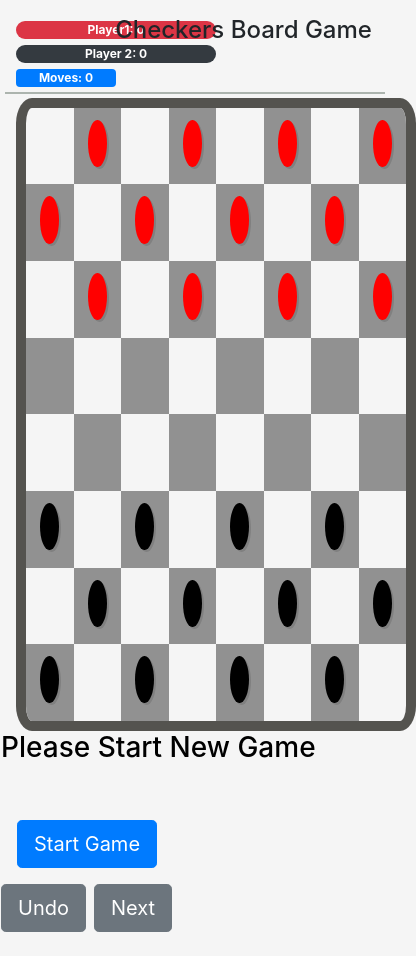
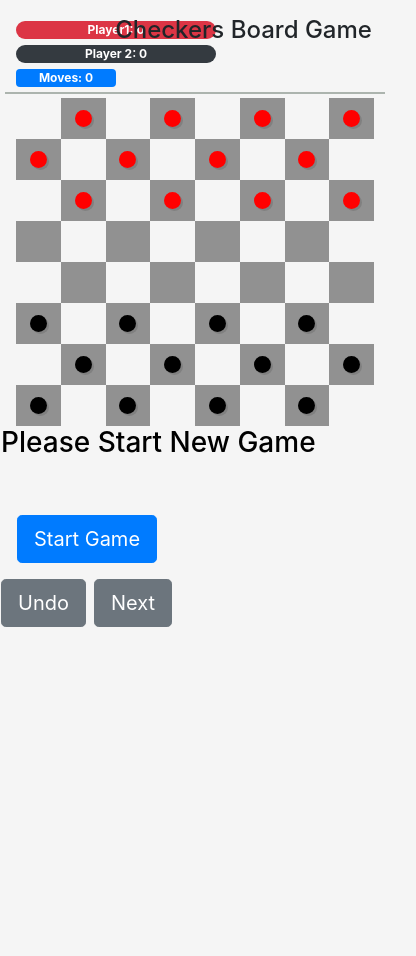
Before and after one commit to dorpi/checkers-react, a React (Create React App) app: page / in a window 390 px wide. Shown: the whole page, 416 px wide, since content can reach past the window. After the commit the page ends 844 px from the top, so only its background shows below. Built offline with nearby package versions, Linux system fonts and the light colour scheme.

Commit message:
Update board-styles.css
add mobile display

```diff
--- a/src/components/board/board-styles.css
+++ b/src/components/board/board-styles.css
@@ -1,51 +1,18 @@
 
 
 
-
-.table-responsive{
-
-  border:10px solid rgba(8, 7, 1, 0.673);
-  border-radius: 4%;
-  background-color: whitesmoke;
-  height: 75vh;
-  width: 40vw;
-  min-width: 400px;
-  min-height: 400px;
-}
-
-
-.table {
-  margin: 0;
-  width: 100%;
-  height: 100%;
-  }
-
-  tr:nth-child(odd) td:nth-child(even),
-  tr:nth-child(even) td:nth-child(odd) {
-    background-color: rgb(145, 145, 145);
-
-  }
-
-
-td{
-
-    height:12%;
-    width:12%;
-
-
-}
-
+/*Game settings*/
 
 
 .piece{
-    margin-left: 10%;
-    border-radius: 50%;
-    width:80%;
-    height:90%;
-    text-align: center;
-    padding-top: 15%;
-    font-size: 1.0vw;
-    font-weight: 700;
+  border-radius: 100px;
+  width: 17px;
+  height: 17px;
+  text-align: center;
+  font-size: 1rem;
+  font-weight: 700;
+  margin:auto;
+
 }
 
 .player1{
@@ -60,15 +27,50 @@ background: black;
 
 }
 .king-player1{
-
 color:whitesmoke;
 background: red;
 box-shadow: 2px 2px grey;
 }
 
 .king-player2{
-
 color:whitesmoke;
 background:black;
 box-shadow: 2px 2px grey;
 }
+
+
+/*Mobile view*/
+.table-responsive{
+
+  overflow-y: unset;
+  overflow-x:unset
+}
+
+.table-responsive .table{
+
+  margin:0;
+  width:100%;
+  height:100%;
+}
+
+
+tr:nth-child(odd) td:nth-child(even),
+tr:nth-child(even) td:nth-child(odd) {
+    background-color: rgb(145, 145, 145);
+  }
+
+
+/*Desktop view*/
+@media (min-width:700px){
+
+.table-responsive{
+  width:60%;
+
+  align-self: center;
+}
+
+.piece{
+  width: 40px;;
+  height: 40px;;
+}
+}
```
